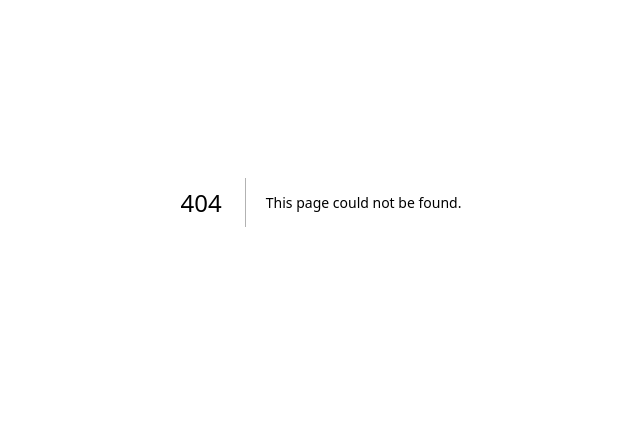
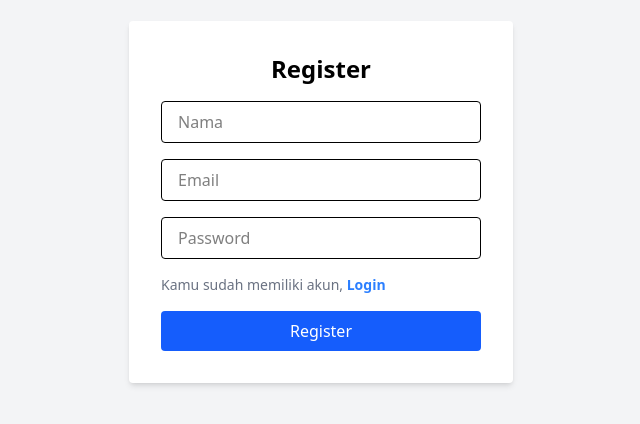
Before and after one commit to Nabilfadilah/authentication-next, a Next.js app: page /register in a window 1280 px wide. Before the commit this address had no page. Shown: the part 198-622 px from the top of the page, without its empty margins (319-959 px from the left). Built offline with nearby package versions, Linux system fonts and the light colour scheme; no server answers.

Commit message:
Membuat page register dan menjalankan fungsinya

```diff
--- /dev/null
+++ b/src/app/register/page.jsx
@@ -0,0 +1,91 @@
+"use client";
+
+import {useState} from "react";
+import api from "../lib/api";
+import {useRouter} from "next/navigation";
+import Link from "next/link";
+
+export default function Register() {
+  // state form input
+  const [form, setForm] = useState({
+    name: "",
+    email: "",
+    password: "",
+    role: "user", // role default
+  });
+  const router = useRouter(); // navigasi ke halaman lain
+  const [message, setMessage] = useState(""); // state untuk menyimpan pesan status pendaftaran (sukses/gagal)
+
+  // fungsi ketika form register dikirim
+  const handleSubmit = async (e) => {
+    e.preventDefault(); // mencegah reload halaman
+
+    try {
+      // kirim data ke API endpoint register
+      await api.post("/register", form);
+      setMessage("Berhasil daftar, silahkan login");
+
+      // tunggu 2.5 detik lalu pindah ke halaman login
+      setTimeout(() => router.push("/login"), 2500);
+    } catch (err) {
+      // tampilkan pesan error dari API jika ada
+      setMessage(err.response?.data?.message || "Registrasi gagal");
+    }
+  };
+
+  return (
+    <div className="min-h-screen flex items-center justify-center bg-gray-100">
+      <div className="bg-white p-8 rounded shadow-md w-full max-w-sm">
+        <h1 className="text-2xl font-semibold mb-4 text-center">Register</h1>
+
+        {/* form register */}
+        <form onSubmit={handleSubmit} className="space-y-4">
+          {/* name */}
+          <input
+            placeholder="Nama"
+            onChange={(e) => setForm({...form, name: e.target.value})}
+            className="w-full px-4 py-2 border rounded"
+            required
+          />
+
+          {/* email */}
+          <input
+            placeholder="Email"
+            type="email"
+            onChange={(e) => setForm({...form, email: e.target.value})}
+            className="w-full px-4 py-2 border rounded"
+            required
+          />
+
+          {/* password */}
+          <input
+            placeholder="Password"
+            type="password"
+            onChange={(e) => setForm({...form, password: e.target.value})}
+            className="w-full px-4 py-2 border rounded"
+            required
+          />
+
+          {/* tautan ke halaman login */}
+          <div className="text-sm text-gray-500">
+            Kamu sudah memiliki akun,{" "}
+            <Link href="/login" className="text-blue-500 hover:underline ">
+              <b>Login</b>
+            </Link>
+          </div>
+
+          {/* button register */}
+          <button
+            type="submit"
+            className="w-full bg-blue-600 text-white py-2 rounded hover:bg-blue-700 transition"
+          >
+            Register
+          </button>
+        </form>
+
+        {/* tampilkan pesan status */}
+        {message && <p className="text-green-600 pt-3">{message}</p>}
+      </div>
+    </div>
+  );
+}
```
